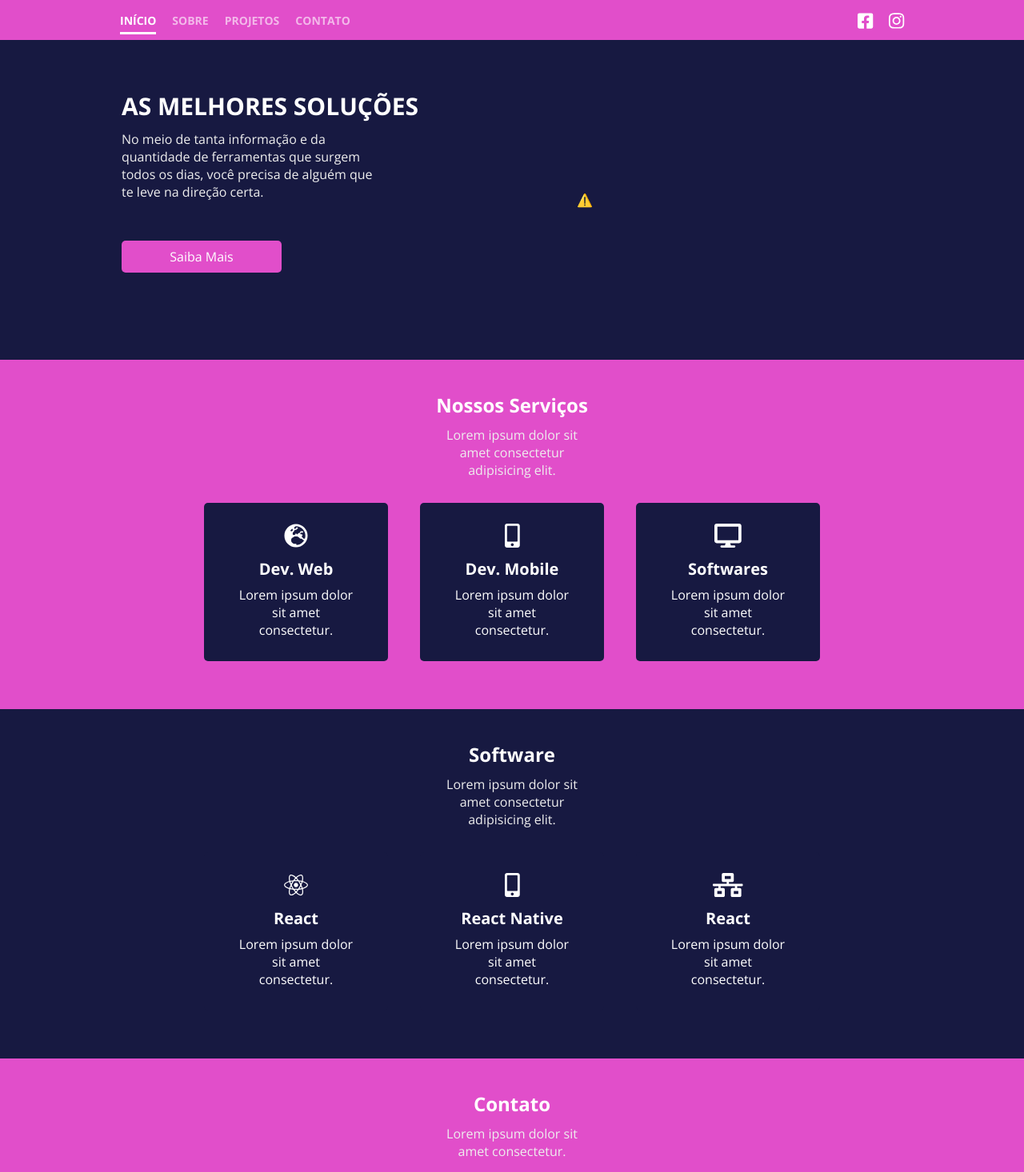
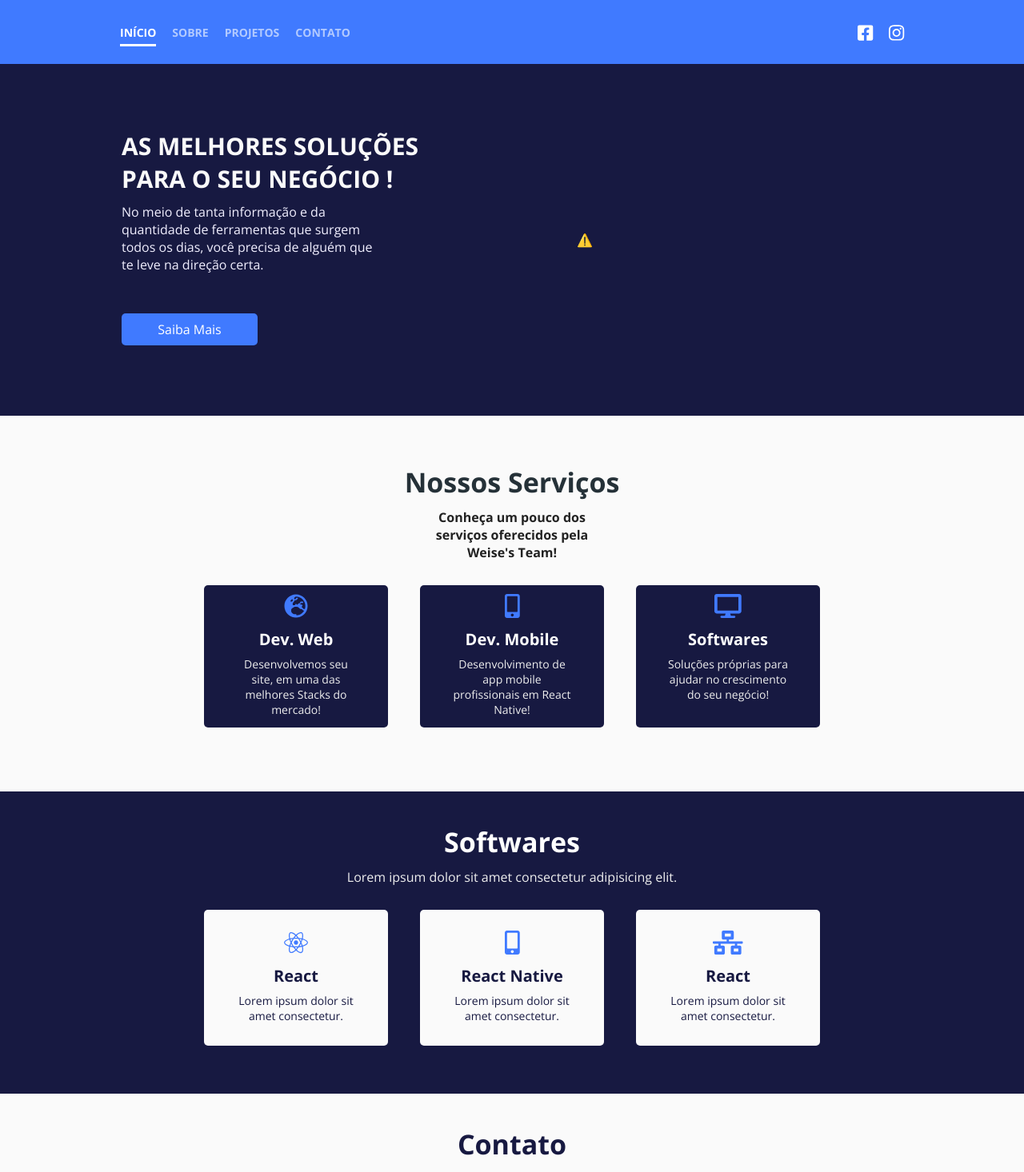
Before and after one commit to ValcineiJr/Siteweises, a React (Create React App) app: page / in a window 1280 px wide. Shown: the top 1466 px of the page at 80% size. Built offline with nearby package versions, Linux system fonts and the light colour scheme; no server answers.

Commit message:
finalizando a primeira versão

```diff
--- a/public/index.html
+++ b/public/index.html
@@ -25,7 +25,7 @@
       work correctly both with client-side routing and a non-root public URL.
       Learn how to configure a non-root public URL by running `npm run build`.
     -->
-    <title>React App</title>
+    <title>Weise's Technology</title>
   </head>
   <body>
     <script src="https://unpkg.com/@lottiefiles/lottie-player@latest/dist/lottie-player.js"></script>
--- a/src/pages/Home/index.js
+++ b/src/pages/Home/index.js
@@ -12,6 +12,15 @@ import {
   Box2Container,
   Box2Description,
   Box2Title,
+  Box3,
+  Box3Container,
+  Box3Description,
+  Box3Title,
+  Box4,
+  Box4Container,
+  Box4Description,
+  Box4Title,
+  Box5,
   Container,
   Header,
   IconLink,
@@ -23,64 +32,55 @@ import {
   MenuList,
   MenuText,
   MoreInfoBtn,
+  MoreInfoBtn2,
   Service,
+  Service2,
   ServiceDescription,
+  ServiceDescription2,
   ServiceName,
+  ServiceName2,
   Services,
-  Box3,
-  Box3Container,
-  Box3Title,
-  Box3Description,
-  Services2,
-  Service2,
-  ServiceName2,
-  ServiceDescription2,
-  Box4,
-  Box4Title,
-  Box4Container,
-  Box4Description,
-  MoreInfoBtn2
+  Services2
 } from "./styles";
 export default function Home() {
-
   const services = [
     {
       icon: "fas fa-globe-europe",
       name: "Dev. Web",
-      description: "Lorem ipsum dolor sit amet consectetur."
+      description:
+        "Desenvolvemos seu site, em uma das melhores Stacks do mercado!"
     },
     {
       icon: "fas fa-mobile-alt",
       name: "Dev. Mobile",
-      description: "Lorem ipsum dolor sit amet consectetur."
+      description:
+        "Desenvolvimento de app mobile profissionais em React Native!"
     },
     {
       icon: "fas fa-desktop",
       name: "Softwares",
-      description: "Lorem ipsum dolor sit amet consectetur."
+      description:
+        "Soluções próprias para ajudar no crescimento do seu negócio!"
     }
   ];
 
   const services2 = [
     {
-      icon:"fab fa-react",
-      name:"React",
-      description:"Lorem ipsum dolor sit amet consectetur."
+      icon: "fab fa-react",
+      name: "React",
+      description: "Lorem ipsum dolor sit amet consectetur."
     },
     {
-
-      icon:"fas fa-mobile-alt",
-      name:"React Native",
-      description:"Lorem ipsum dolor sit amet consectetur."
+      icon: "fas fa-mobile-alt",
+      name: "React Native",
+      description: "Lorem ipsum dolor sit amet consectetur."
     },
     {
-
-      icon:"fas fa-network-wired",
-      name:"React",
-      description:"Lorem ipsum dolor sit amet consectetur."
+      icon: "fas fa-network-wired",
+      name: "React",
+      description: "Lorem ipsum dolor sit amet consectetur."
     }
-
-  ]
+  ];
   const menuItens = [
     { id: 0, active: "active", name: "início" },
     { id: 1, active: "disable", name: "sobre" },
@@ -102,8 +102,15 @@ export default function Home() {
     "light-pink": "#ff79c6",
     "light-green": "#50fa7b",
     "dark-pink": "#e14eca",
-    "light-blue": "#525f7f"
+    "light-blue": "#407aff",
+    "other-white": "#f1efff",
+    "dark-green": "#87cb06",
+    white: "#fafafa",
+    "white-blue": "#7ba1f7",
+    "light-black": "#111116"
   };
+  const bgColor = colors["white"];
+  const menuColor = colors["light-blue"];
 
   function activeItem(id) {
     menuItens.map(item => {
@@ -123,8 +130,8 @@ export default function Home() {
 
   return (
     <Body>
-      <Header>
-        <Container color={colors["dark-pink"]}>
+      <Header bgColor={menuColor}>
+        <Container color={menuColor}>
           <MenuFather>
             <Menu>
               <MenuList>
@@ -161,23 +168,25 @@ export default function Home() {
         <Container>
           <Box1Container>
             <Box1Left>
-              <ApresentationTitle>as melhores soluções</ApresentationTitle>
-              <ApresentationDescription>
+              <ApresentationTitle color={colors["white"]}>
+                as melhores soluções <br /> para o seu negócio !
+              </ApresentationTitle>
+              <ApresentationDescription color={colors["other-white"]}>
                 No meio de tanta informação e da quantidade de ferramentas que
                 surgem todos os dias, você precisa de alguém que te leve na
                 direção certa.
               </ApresentationDescription>
               <MoreInfoBtn
                 href="#"
-                hoverColor={colors["light-pink"]}
-                bgColor={colors["dark-pink"]}
+                hoverColor={colors["white-blue"]}
+                bgColor={colors["light-blue"]}
               >
                 Saiba Mais
               </MoreInfoBtn>
             </Box1Left>
             <Box1Right>
               <lottie-player
-                src="https://assets3.lottiefiles.com/packages/lf20_xRmNN8.json"
+                src="https://assets7.lottiefiles.com/packages/lf20_QUXmIu.json"
                 background="#171941"
                 speed="1"
                 style={{ width: 350, height: 300 }}
@@ -188,36 +197,34 @@ export default function Home() {
           </Box1Container>
         </Container>
       </Box1>
-      <Box2 bgColor={colors["dark-pink"]}>
+      <Box2 bgColor={bgColor}>
         <Container>
           <Box2Container>
             <Box2Title>Nossos Serviços</Box2Title>
             <Box2Description>
-              Lorem ipsum dolor sit amet consectetur adipisicing elit.
+              Conheça um pouco dos serviços oferecidos pela Weise's Team!
             </Box2Description>
             <Services>
               {services.map(service => (
-                <Service>
+                <Service bgColor={colors["purple-dark"]}>
                   <i class={service.icon}></i>
                   <ServiceName>{service.name}</ServiceName>
-                  <ServiceDescription>
-                    Lorem ipsum dolor sit amet consectetur.
-                  </ServiceDescription>
+                  <ServiceDescription>{service.description}</ServiceDescription>
                 </Service>
               ))}
             </Services>
           </Box2Container>
         </Container>
       </Box2>
-      <Box3 bgColor={colors["purple-dark"]} >
+      <Box3 bgColor={colors["purple-dark"]}>
         <Container>
           <Box3Container>
-            <Box3Title> Software </Box3Title>
+            <Box3Title> Softwares </Box3Title>
             <Box3Description>
               Lorem ipsum dolor sit amet consectetur adipisicing elit.
             </Box3Description>
             <Services2>
-                  {services2.map(service2 =>(
+              {services2.map(service2 => (
                 <Service2>
                   <i class={service2.icon}></i>
                   <ServiceName2>{service2.name}</ServiceName2>
@@ -230,47 +237,21 @@ export default function Home() {
           </Box3Container>
         </Container>
       </Box3>
-      <Box4 bgColor={colors["dark-pink"]} >
+      <Box4 bgColor={colors["white"]}>
         <Box4Container>
           <Box4Title> Contato </Box4Title>
           <Box4Description>
             Lorem ipsum dolor sit amet consectetur.
           </Box4Description>
-          <MoreInfoBtn2 bgColor={colors["purple-dark"]}>
-            CONTATO
+          <MoreInfoBtn2
+            hoverColor={colors["light-blue"]}
+            bgColor={colors["purple-dark"]}
+          >
+            Contato
           </MoreInfoBtn2>
         </Box4Container>
       </Box4>
+      <Box5></Box5>
     </Body>
   );
 }
-
-const styles = {
-  body: {
-    display: "flex",
-    background: "#171941",
-    position: "absolute",
-    top: 0,
-    left: 0,
-    zIndex: 11,
-    width: "100%",
-    height: "100%"
-  },
-  container: {
-    width: "100%",
-    maxWidth: 1000,
-    background: "green",
-    margin: "0 auto"
-  },
-  menu: {},
-  icons: {},
-  header: {
-    height: 80,
-    flex: 1,
-    background: "red"
-  },
-  mainBackground: {},
-  mainParagrafo: {},
-  menuList: { display: "flex", listStyle: "none" },
-  menuLink: { padding: 10, color: "blue" }
-};
--- a/src/pages/Home/styles.js
+++ b/src/pages/Home/styles.js
@@ -16,12 +16,14 @@ export const Container = styled.div`
   max-width: 1000px;
   background: ${props => props.color};
   margin: 0 auto;
+  font-family: "Open Sans", sans-serif;
+  fo
 `;
 export const Menu = styled.div``;
 export const Header = styled.div`
   width: 100%;
-  height: 80px;
-  background: #e14eca;
+  min-height: 80px;
+  background: ${props => props.bgColor};
   display: flex;
   align-items: center;
 `;
@@ -78,7 +80,7 @@ export const MenuFather = styled.div`
 `;
 export const Box1 = styled.div`
   background: ${props => props.bgColor};
-  padding: 50px 0;
+  padding: 70px 0;
 `;
 export const Box1Container = styled.div`
   display: flex;
@@ -107,20 +109,28 @@ export const Box1Right = styled.div`
 export const ApresentationTitle = styled.h1`
   text-transform: uppercase;
   font-size: 30px;
-  color: #fff;
+  color: ${props => props.color};
+
+  @media (max-width: 700px) {
+    text-align: center;
+  }
 `;
 export const ApresentationDescription = styled.p`
-  color: #eee;
+  color: ${props => props.color};
   width: 320px;
   margin-top: 10px;
   font-size: 16px;
+
+  @media (max-width: 700px) {
+    text-align: center;
+  }
 `;
 export const MoreInfoBtn = styled.a`
   cursor: pointer;
   background: ${props => props.bgColor};
   border-radius: 5px;
-  width: 200px;
-  height: 40px;
+  width: 170px;
+  min-height: 40px;
   display: flex;
   align-items: center;
   justify-content: center;
@@ -144,11 +154,12 @@ export const Box2 = styled.div`
 export const Box2Container = styled.div`
   display: flex;
   flex-direction: column;
-  padding: 40px 0;
+  padding: 60px 0;
   align-items: center;
 `;
 export const Box2Title = styled.h2`
-  color: #fff;
+  color: #253138;
+  font-size: 34px;
 `;
 export const Services = styled.div`
   display: flex;
@@ -158,7 +169,8 @@ export const Services = styled.div`
   }
 `;
 export const Box2Description = styled.p`
-  color: #eee;
+  color: #222;
+  font-weight: bold;
   width: 200px;
   margin: 10px 0;
   text-align: center;
@@ -168,14 +180,14 @@ export const Service = styled.div`
   flex-direction: column;
   align-items: center;
   flex: 1;
-  padding: 20px 40px;
+  padding: 5px 40px;
   border-radius: 5px;
   margin: 20px;
-  background: #171941;
 
+  background: ${props => props.bgColor};
   i {
     font-size: 30px;
-    color: #fff;
+    color: #407aff;
   }
 `;
 export const ServiceName = styled.span`
@@ -185,7 +197,8 @@ export const ServiceName = styled.span`
   font-weight: bold;
 `;
 export const ServiceDescription = styled.p`
-  color: #fff;
+  color: #eee;
+  font-size: 14px;
   width: 150px;
   padding-bottom: 8px;
   text-align: center;
@@ -201,15 +214,18 @@ export const Box3Container = styled.div`
 `;
 export const Box3Title = styled.h2`
   color: #fff;
+  font-size: 34px;
 `;
 export const Box3Description = styled.p`
   color: #eee;
-  width: 200px;
   margin: 10px 0;
   text-align: center;
 `;
 export const Services2 = styled.div`
   display: flex;
+  @media (max-width: 840px) {
+    flex-direction: column;
+  }
 `;
 export const Service2 = styled.div`
   display: flex;
@@ -219,21 +235,22 @@ export const Service2 = styled.div`
   padding: 20px 40px;
   border-radius: 5px;
   margin: 20px;
-  background: #171941;
+  background: #fafafa;
 
   i {
     font-size: 30px;
-    color: #fff;
+    color: #407aff;
   }
 `;
 export const ServiceName2 = styled.span`
-  color: #fff;
+  color: #171941;
   font-size: 20px;
   margin: 8px 0;
   font-weight: bold;
 `;
 export const ServiceDescription2 = styled.p`
-  color: #fff;
+  color: #171941;
+  font-size: 14px;
   width: 150px;
   padding-bottom: 8px;
   text-align: center;
@@ -243,7 +260,8 @@ export const Box4 = styled.div`
 `;
 
 export const Box4Title = styled.h2`
-  color: #fff;
+  color: #171941;
+  font-size: 34px;
 `;
 export const Box4Container = styled.div`
   display: flex;
@@ -252,7 +270,7 @@ export const Box4Container = styled.div`
   align-items: center;
 `;
 export const Box4Description = styled.p`
-  color: #eee;
+  color: #171941;
   width: 200px;
   margin: 10px 0;
   text-align: center;
@@ -260,7 +278,7 @@ export const Box4Description = styled.p`
 export const MoreInfoBtn2 = styled.a`
   cursor: pointer;
   background: ${props => props.bgColor};
-  border-radius: 5px;
+  border-radius: 25px;
   width: 200px;
   height: 40px;
   display: flex;
@@ -276,3 +294,6 @@ export const MoreInfoBtn2 = styled.a`
     background: ${props => props.hoverColor};
   }
 `;
+export const Box5 = styled.div`
+  background: ${props => props.bgColor};
+`;
```
Lines whose indentation alone changed are shown as unchanged.
